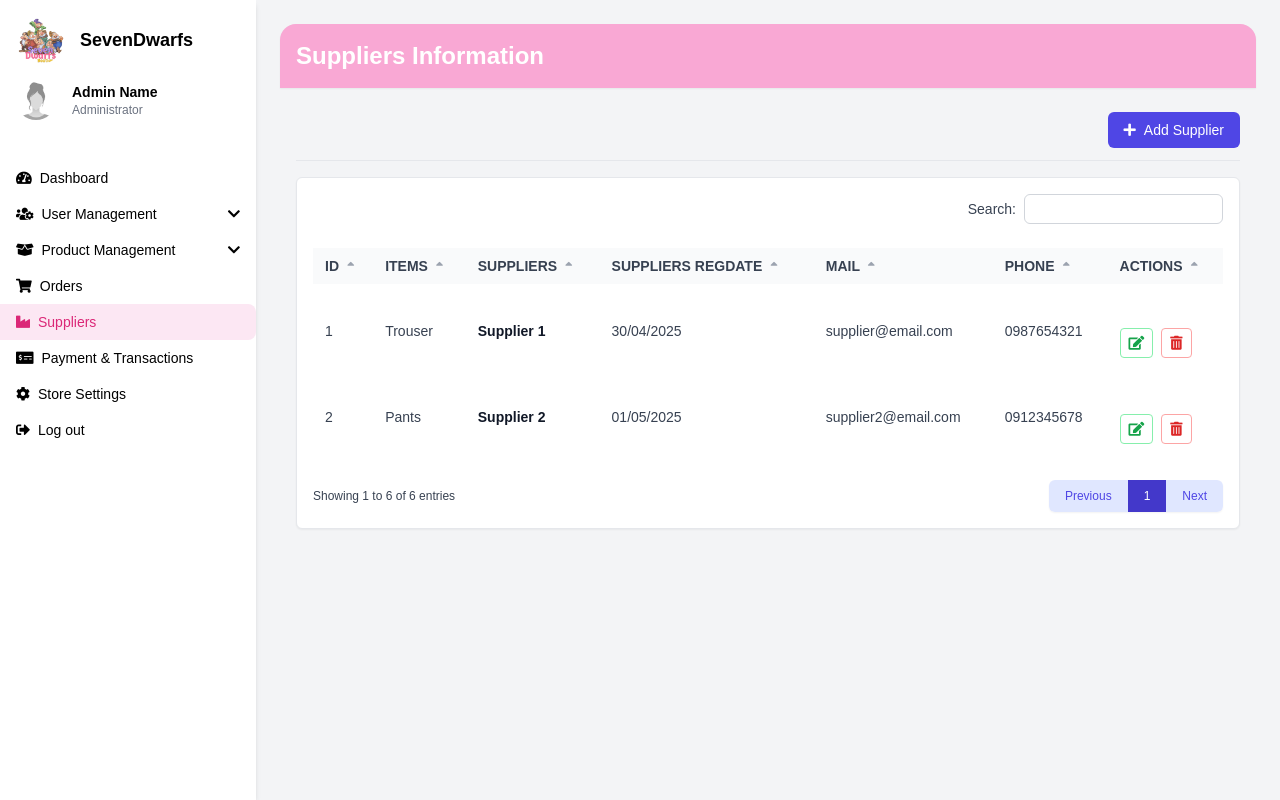
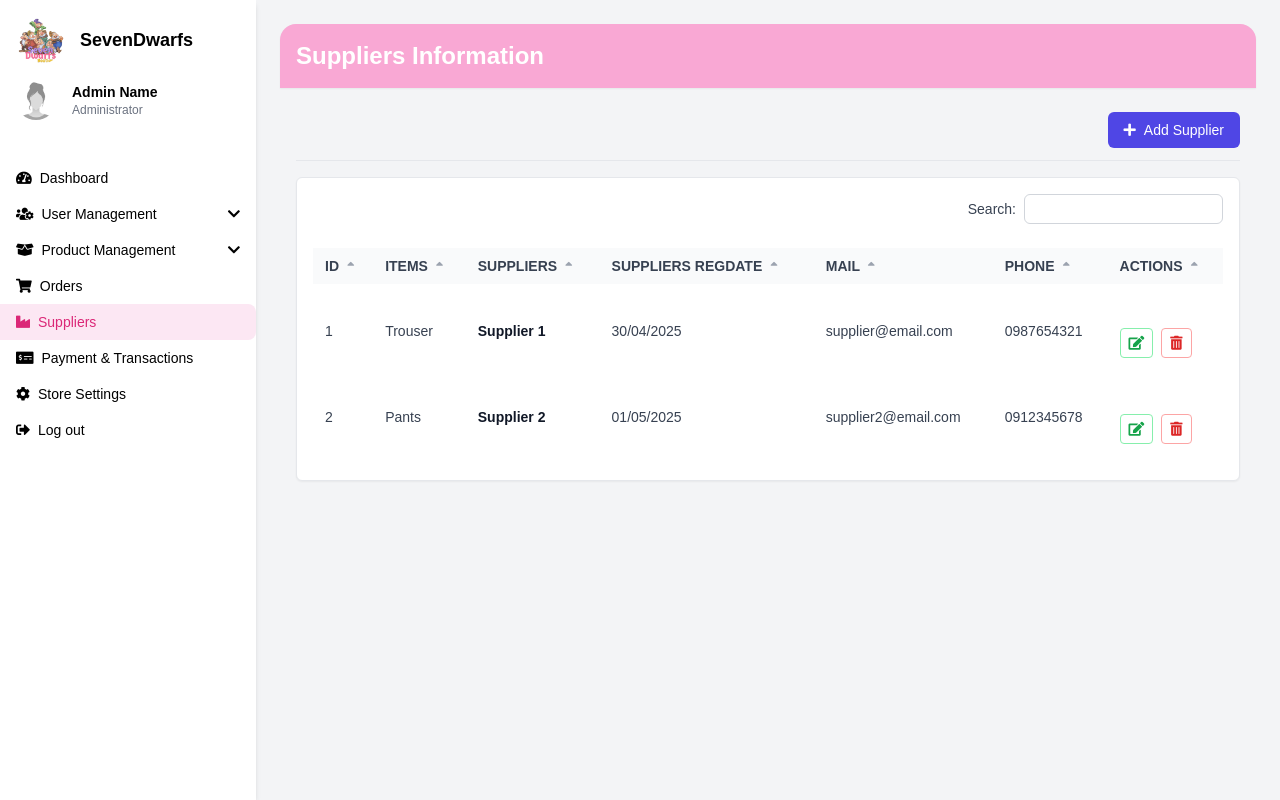
Before and after one commit to Ayesumoon/capstone-main, a PHP site: page /suppliers.php in a window 1280 px wide. Run offline with PHP 8.4, Linux system fonts and the light colour scheme; data comes from the database, SQL or seed files in the repository; some libraries are stand-ins or nearby versions.

Commit message:
changes 8/31

```diff
--- a/pointofsale.php
+++ b/pointofsale.php
@@ -108,7 +108,7 @@ $payments = $conn->query("SELECT * FROM payment_methods");
   </div>
 
   <!-- Shopping Cart -->
-  <div class="w-96 bg-pink-100 shadow-lg rounded-lg overflow-hidden">
+<div class="w-[28rem] bg-pink-100 shadow-lg rounded-lg overflow-hidden">
     <div class="bg-pink-500 text-white font-bold text-lg p-3">Shopping Cart</div>
     <div class="p-4 flex flex-col flex-1 text-center">
       <div id="emptyMessage" class="py-6">
--- a/suppliers.php
+++ b/suppliers.php
@@ -382,22 +382,6 @@ if ($result->num_rows > 0):
 
      </table>
     </div>
-    <div class="flex flex-col sm:flex-row justify-between items-center mt-4 text-xs text-gray-700 font-normal">
-     <div class="mb-2 sm:mb-0">
-      Showing 1 to 6 of 6 entries
-     </div>
-     <nav aria-label="Pagination" class="inline-flex rounded-md shadow-sm" role="navigation">
-      <button aria-label="Previous page" class="rounded-l-md bg-indigo-100 text-indigo-600 px-4 py-2 font-medium hover:bg-indigo-200 focus:outline-none focus:ring-2 focus:ring-indigo-500">
-       Previous
-      </button>
-      <button aria-current="page" aria-label="Page 1" class="bg-indigo-700 text-white px-4 py-2 font-medium focus:outline-none focus:ring-2 focus:ring-indigo-500">
-       1
-      </button>
-      <button aria-label="Next page" class="rounded-r-md bg-indigo-100 text-indigo-600 px-4 py-2 font-medium hover:bg-indigo-200 focus:outline-none focus:ring-2 focus:ring-indigo-500">
-       Next
-      </button>
-     </nav>
-    </div>
    </div>
   </div>
  </body>
```
